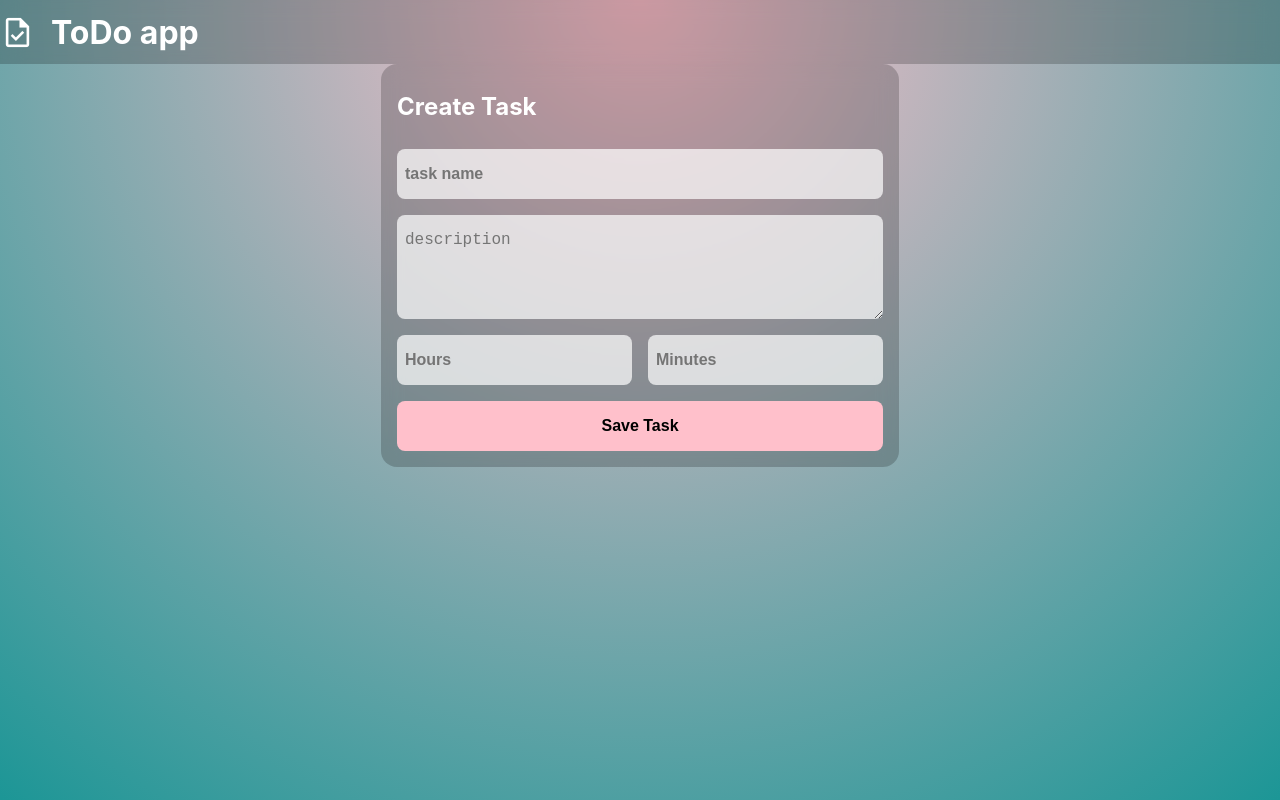
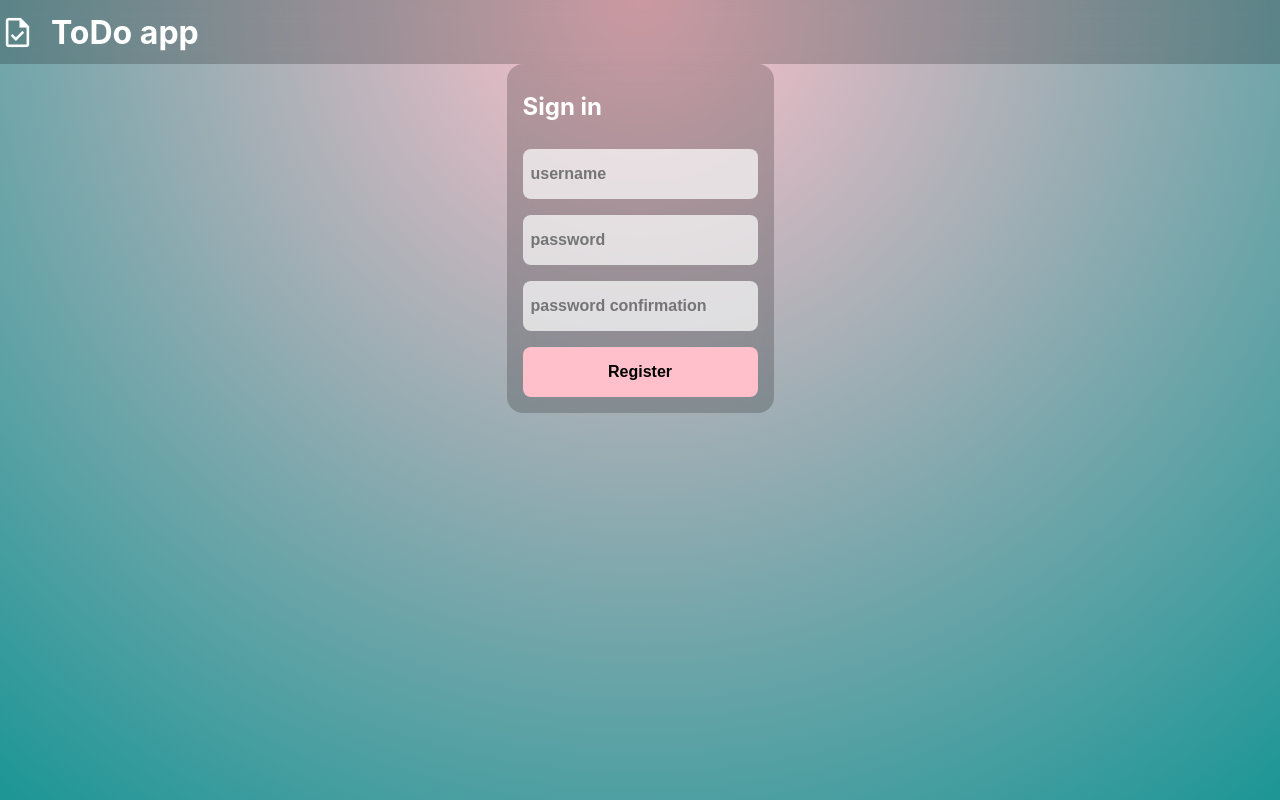
Before and after one commit to LucasNahuel/todo-react-app, a React (Create React App) app: page / in a window 1280 px wide. Built offline with nearby package versions, Linux system fonts and the light colour scheme.

Commit message:
added user registration

```diff
--- a/src/components/App.js
+++ b/src/components/App.js
@@ -2,13 +2,14 @@ import logo from './logo.svg';
 import './App.css';
 import CustomHeader from './CustomHeader';
 import CreateTask from './CreateTask';
+import SignIn from './SignIn';
 
 function App() {
   return (
     <div className="App">
       <CustomHeader></CustomHeader>
 
-      <CreateTask></CreateTask>
+      <SignIn/>
     </div>
   );
 }
--- /dev/null
+++ b/src/components/SignIn.js
@@ -0,0 +1,112 @@
+import { useState } from 'react';
+
+function SignIn(props){
+
+
+    const [formState, setFormState] = useState(null);
+
+
+
+    function handleSubmit(ev){
+        ev.preventDefault();
+
+        console.log(formState);
+
+        let userToSave = {
+            "user" : {
+
+                "username" : formState.username,
+                "password" : formState.password
+            }
+        }
+
+        fetch(process.env.REACT_APP_API_URL+"registerUser",{
+            method : 'POST',
+            headers: {
+                "Content-Type": "application/json",
+            },
+            body : JSON.stringify(userToSave)
+        }).then(
+            (response) =>{
+                console.log(response);
+            }
+        )
+    }
+
+    function handleUsernameChange(ev){
+        ev.preventDefault();
+
+        setFormState({ ...formState, username : ev.target.value });
+
+
+        //should check if the username is taken
+    }
+
+    function handlePasswordChange(ev){
+
+        ev.preventDefault();
+
+        if(formState && formState.passwordConfirmation){
+            if(ev.target.value != formState.passwordConfirmation){
+                ev.target.setCustomValidity("Passwords doesn't match");
+
+                console.log(ev.target.value+" != "+formState.passwordConfirmation);
+            }else{
+                ev.target.setCustomValidity("");
+            }
+
+
+        }
+
+        ev.target.reportValidity();
+
+        setFormState({...formState, password : ev.target.value});
+    }
+
+
+    function handlePasswordConfirmation(ev){
+        ev.preventDefault();
+
+        if(formState && formState.password){
+            if(ev.target.value != formState.password){
+
+                console.log(ev.target.value+" != "+formState.password);
+
+                ev.target.setCustomValidity("Passwords doesn't match");
+
+
+            }else{
+                ev.target.setCustomValidity("");
+            }
+        }
+
+        ev.target.reportValidity();
+
+        setFormState({...formState, passwordConfirmation : ev.target.value});
+
+    }
+
+    return(
+        <div className="create-task-form-container">
+
+            <form onSubmit={(ev) => handleSubmit(ev)} className="create-task-form">
+
+                <h2 className="form-title">Sign in</h2>
+
+                <input minLength={3} maxLength={256} type='text' placeholder='username' onChange={(ev) => handleUsernameChange(ev)}></input>
+
+                <input type='password' minLength={7} maxLength={256} placeholder='password' onChange={(ev) => handlePasswordChange(ev)}></input>
+
+                <input type='password' minLength={7} maxLength={256} placeholder='password confirmation' onChange={(ev) => handlePasswordConfirmation(ev)}></input>
+
+                <button type="submit">Register</button>
+            </form>
+
+        </div>
+    );
+
+
+}
+
+
+export default SignIn;
```
